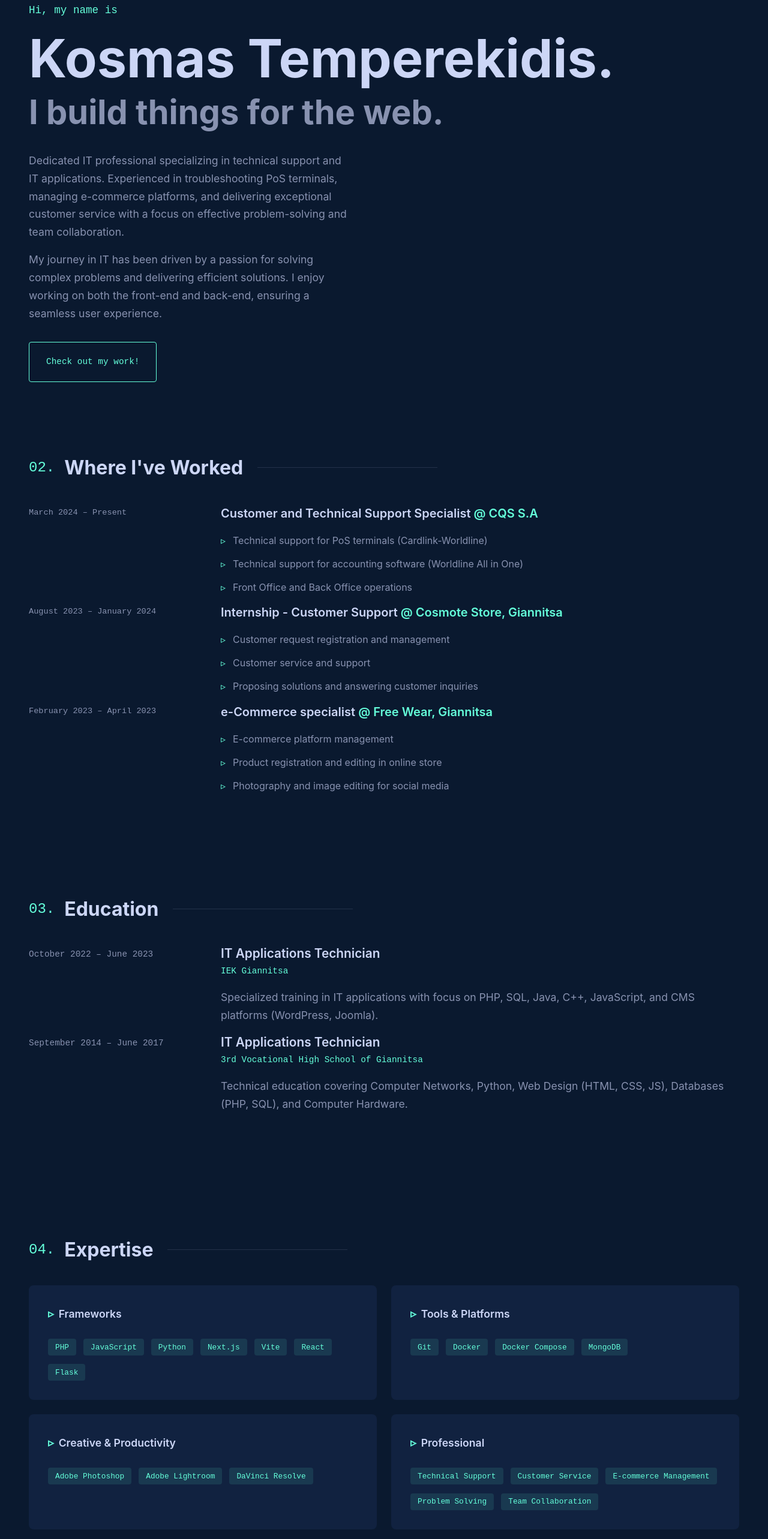
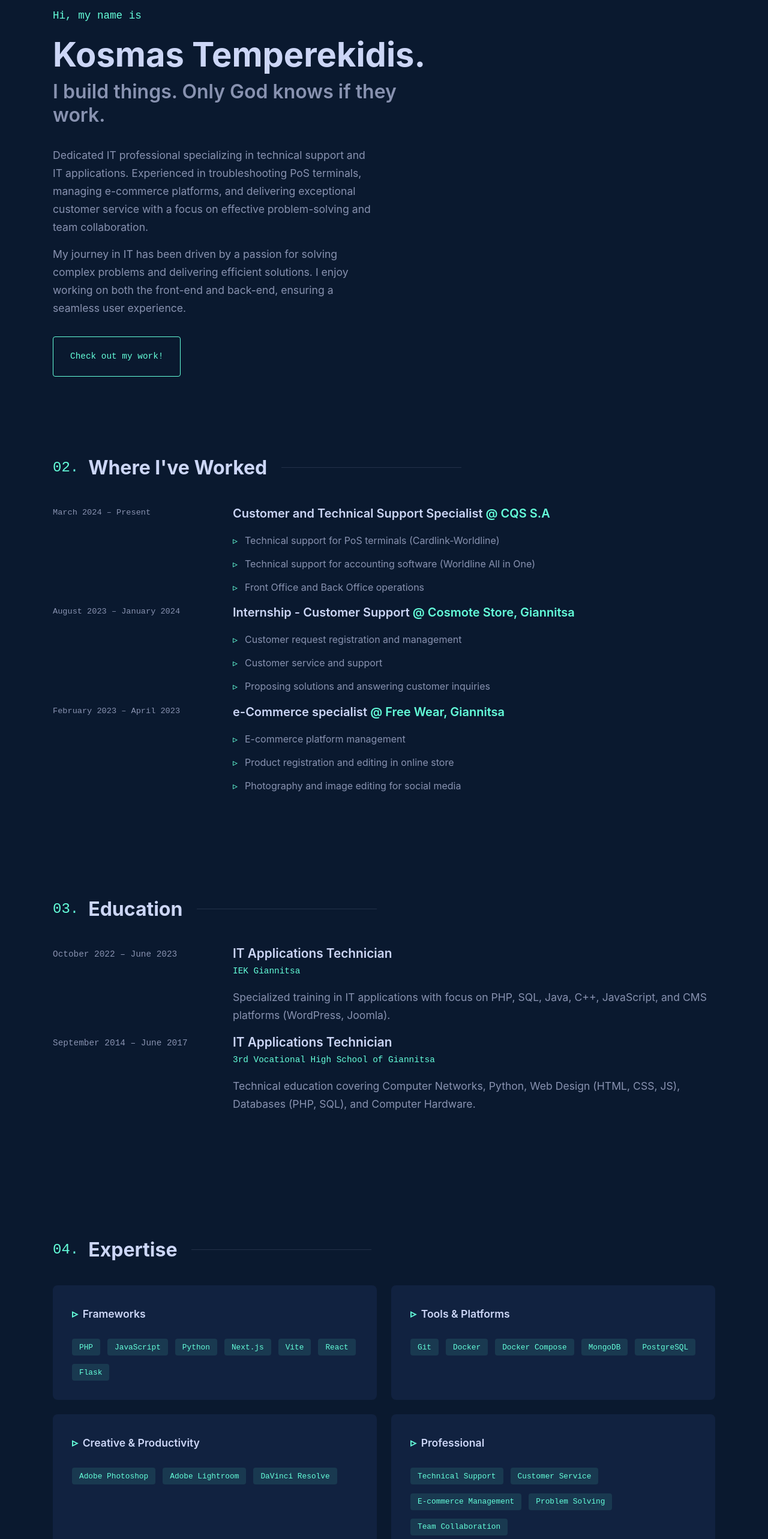
Before and after one commit to KmTempe/l7feeder_website, a React (Vite) app: page / in a window 1280 px wide. Shown: the part 120-2686 px from the top of the page at 60% size. Built offline with nearby package versions, Linux system fonts and the light colour scheme.

Commit message:
feat: Implement core portfolio sections and update README with project overview and Vercel deployment.

```diff
--- a/src/App.jsx
+++ b/src/App.jsx
@@ -42,7 +42,8 @@ function App() {
             position: 'relative',
             zIndex: 1,
             ml: { xl: '300px' }, // Add margin left on desktop to account for SidePanel
-            width: { xl: `calc(100% - 300px)` }
+            width: { xl: `calc(100% - 300px)` },
+            pr: { xl: '300px' } // Add padding right to balance the SidePanel and center content in viewport
           }}
         >
           <Home
--- a/src/components/Contact.jsx
+++ b/src/components/Contact.jsx
@@ -104,7 +104,7 @@ export default function Contact({ email }) {
         textAlign: 'center',
       }}
     >
-      <Container maxWidth="xl">
+      <Container maxWidth="lg">
         <Box ref={ref} sx={{ mb: 6 }}>
           <motion.div
             initial={{ opacity: 0, y: 20 }}
--- a/src/components/Education.jsx
+++ b/src/components/Education.jsx
@@ -33,7 +33,7 @@ export default function Education({ education }) {
                 py: { xs: 6, md: 10 },
             }}
         >
-            <Container maxWidth="xl">
+            <Container maxWidth="lg">
                 <Box ref={ref} sx={{ mb: 4 }}>
                     <motion.div
                         initial={{ opacity: 0, y: 20 }}
--- a/src/components/Experience.jsx
+++ b/src/components/Experience.jsx
@@ -33,7 +33,7 @@ export default function Experience({ experience }) {
         py: { xs: 6, md: 10 },
       }}
     >
-      <Container maxWidth="xl">
+      <Container maxWidth="lg">
         <Box ref={ref} sx={{ mb: 4, textAlign: 'left' }}>
           <motion.div
             initial={{ opacity: 0, y: 20 }}
--- a/src/components/Home.jsx
+++ b/src/components/Home.jsx
@@ -35,9 +35,9 @@ export default function Home({ name, about }) {
         pt: { xs: 10, xl: 0 },
       }}
     >
-      <Container maxWidth="xl">
+      <Container maxWidth="lg">
         <motion.div style={{ opacity, y }}>
-          <Box sx={{ display: 'grid', gridTemplateColumns: { xl: '1.2fr 0.8fr' }, gap: { xs: 4, xl: 6 }, alignItems: 'center' }}>
+          <Box sx={{ display: 'grid', gridTemplateColumns: { lg: '1.2fr 0.8fr' }, gap: { xs: 4, lg: 6 }, alignItems: 'center' }}>
             <Box>
               <motion.div
                 initial={{ opacity: 0, y: 50 }}
@@ -63,7 +63,7 @@ export default function Home({ name, about }) {
                 transition={{ duration: 0.5, delay: 0.2 }}
               >
                 <Typography
-                  variant="h1"
+                  variant="h2"
                   sx={{
                     color: 'text.primary',
                     mb: 1,
@@ -79,13 +79,13 @@ export default function Home({ name, about }) {
                 transition={{ duration: 0.5, delay: 0.3 }}
               >
                 <Typography
-                  variant="h2"
+                  variant="h4"
                   sx={{
                     color: 'text.secondary',
                     mb: 4,
                   }}
                 >
-                  I build things for the web.
+                  I build things. Only God knows if they work.
                 </Typography>
               </motion.div>
 
--- a/src/components/Skills.jsx
+++ b/src/components/Skills.jsx
@@ -33,7 +33,7 @@ export default function Skills({ skills }) {
         py: { xs: 6, md: 10 },
       }}
     >
-      <Container maxWidth="xl">
+      <Container maxWidth="lg">
         <Box ref={ref} sx={{ mb: 4, textAlign: 'left' }}>
           <motion.div
             initial={{ opacity: 0, y: 20 }}
@@ -135,6 +135,9 @@ export default function Skills({ skills }) {
                       >
                         <Chip
                           label={skill}
+                          onClick={category === 'Tools & Platforms' && skill === 'Git'
+                            ? () => window.open('https://github.com/KmTempe/portfolio-react', '_blank')
+                            : undefined}
                           sx={{
                             bgcolor: 'rgba(100, 255, 218, 0.1)',
                             color: 'primary.main',
@@ -142,7 +145,7 @@ export default function Skills({ skills }) {
                             fontSize: '0.8rem',
                             borderRadius: 1,
                             height: '28px',
-                            cursor: 'pointer',
+                            cursor: 'default',
                             '&:hover': {
                               bgcolor: 'rgba(100, 255, 218, 0.2)',
                             }
--- a/src/data/portfolioData.js
+++ b/src/data/portfolioData.js
@@ -71,7 +71,7 @@ export const portfolioData = {
 
   skills: {
     'Frameworks': ['PHP', 'JavaScript', 'Python', 'Next.js', 'Vite', 'React', 'Flask'],
-    'Tools & Platforms': ['Git', 'Docker', 'Docker Compose', 'MongoDB'],
+    'Tools & Platforms': ['Git', 'Docker', 'Docker Compose', 'MongoDB', 'PostgreSQL'],
     'Creative & Productivity': ['Adobe Photoshop', 'Adobe Lightroom', 'DaVinci Resolve'],
     'Professional': ['Technical Support', 'Customer Service', 'E-commerce Management', 'Problem Solving', 'Team Collaboration']
   }
```
Also changed, not shown: 1 other file (tests, documents, lock files or other folders).
